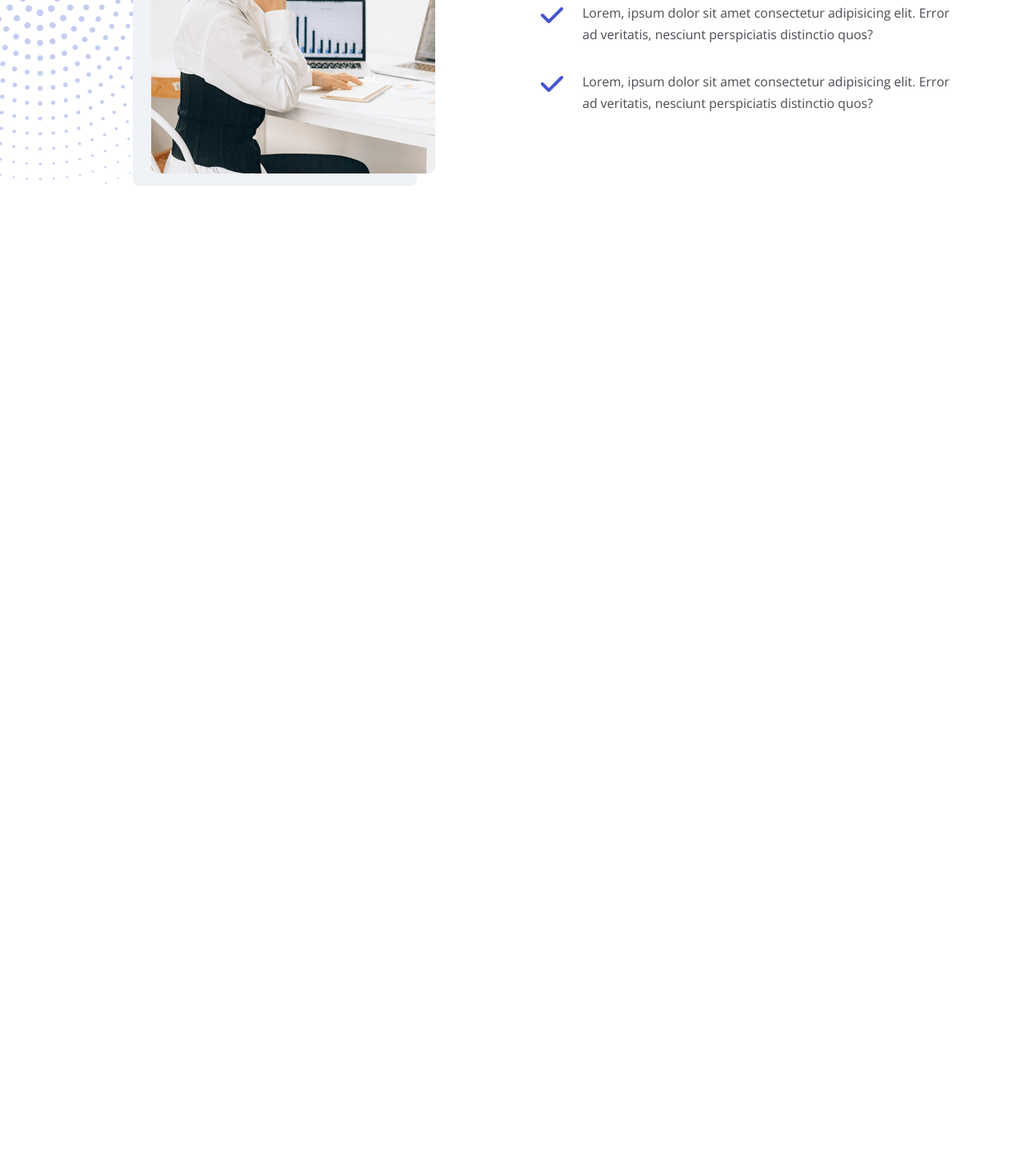
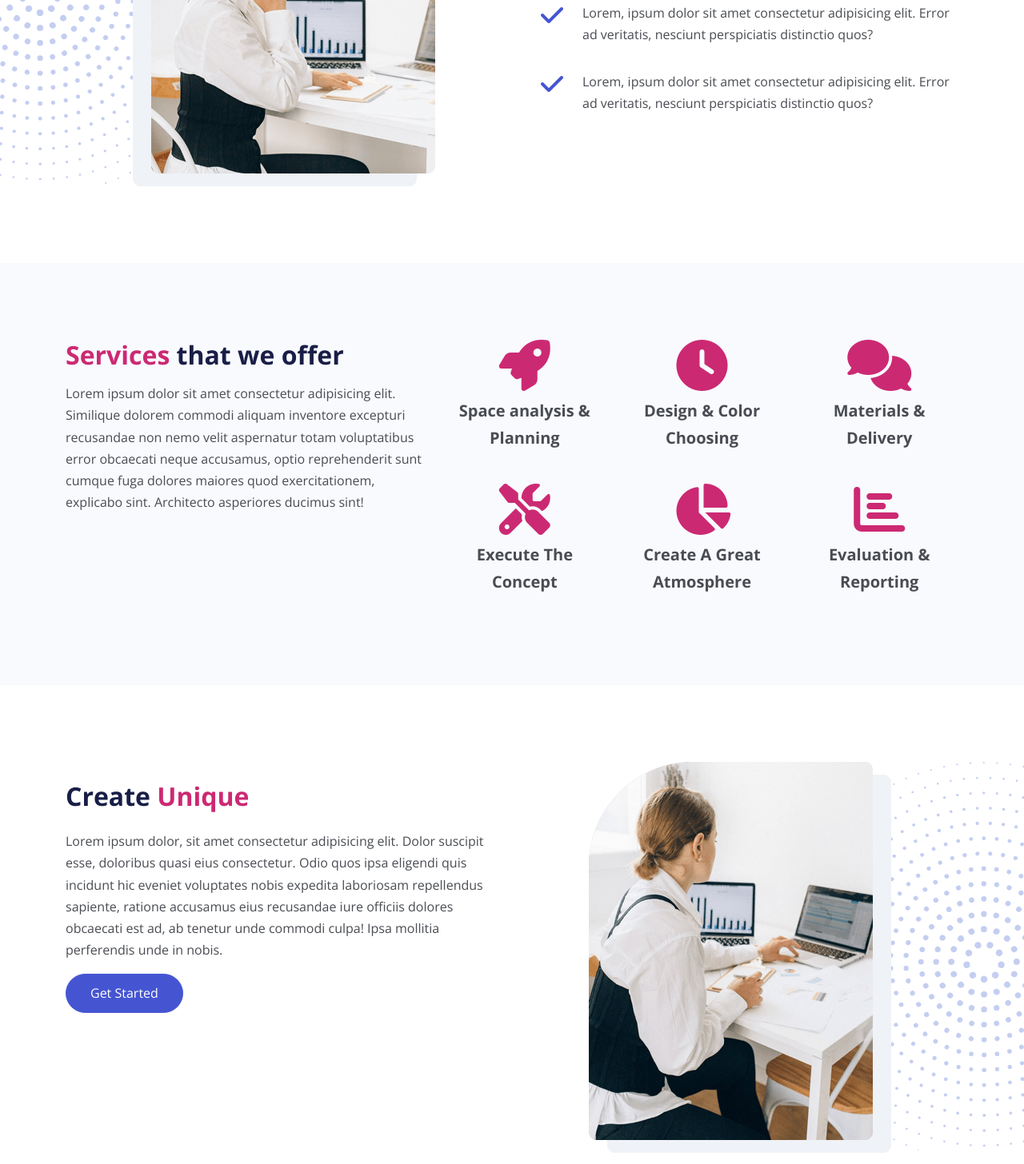
Before and after one commit to dmurawski/bootstrap, a website: page project-starter/index.html in a window 1280 px wide. Shown: the part 1868-3324 px from the top of the page at 80% size. Before the commit the page ends 2197 px from the top, so only its background shows below. Drawn offline with nearby package versions, Linux system fonts and the light colour scheme.

Commit message:
middle sections

```diff
--- a/project-starter/index.html
+++ b/project-starter/index.html
@@ -213,6 +213,130 @@
         </div>
       </div>
     </section>
+
+    <!-- Services -->
+    <section id="services" class="services bg-light py-6">
+      <div class="container">
+        <div class="row">
+          <div class="col-lg-5">
+            <div class="text-container text-center text-lg-start">
+              <h2>
+                <span class="text-secondary">Services</span> that we offer
+              </h2>
+              <p>
+                Lorem ipsum dolor sit amet consectetur adipisicing elit.
+                Similique dolorem commodi aliquam inventore excepturi recusandae
+                non nemo velit aspernatur totam voluptatibus error obcaecati
+                neque accusamus, optio reprehenderit sunt cumque fuga dolores
+                maiores quod exercitationem, explicabo sint. Architecto
+                asperiores ducimus sint!
+              </p>
+            </div>
+          </div>
+          <div class="col-lg-7">
+            <div class="row mb-4">
+              <div
+                class="col-md-4 d-flex flex-column align-items-center text-center"
+              >
+                <i class="fas fa-rocket fa-4x text-secondary mb-2"></i>
+                <p class="fs-5 fw-bold">Space analysis & Planning</p>
+              </div>
+
+              <div
+                class="col-md-4 d-flex flex-column align-items-center text-center"
+              >
+                <i class="fas fa-clock fa-4x text-secondary mb-2"></i>
+                <p class="fs-5 fw-bold">Design & Color Choosing</p>
+              </div>
+
+              <div
+                class="col-md-4 d-flex flex-column align-items-center text-center"
+              >
+                <i class="fas fa-comments fa-4x text-secondary mb-2"></i>
+                <p class="fs-5 fw-bold">Materials & Delivery</p>
+              </div>
+            </div>
+            <!-- second row -->
+            <div class="row">
+              <div
+                class="col-md-4 d-flex flex-column align-items-center text-center"
+              >
+                <i class="fas fa-tools fa-4x text-secondary mb-2"></i>
+                <p class="fs-5 fw-bold">Execute The Concept</p>
+              </div>
+              <div
+                class="col-md-4 d-flex flex-column align-items-center text-center"
+              >
+                <i class="fas fa-chart-pie fa-4x text-secondary mb-2"></i>
+                <p class="fs-5 fw-bold">Create A Great Atmosphere</p>
+              </div>
+              <div
+                class="col-md-4 d-flex flex-column align-items-center text-center"
+              >
+                <i class="fas fa-chart-bar fa-4x text-secondary mb-2"></i>
+                <p class="fs-5 fw-bold">Evaluation & Reporting</p>
+              </div>
+            </div>
+          </div>
+        </div>
+      </div>
+    </section>
+
+    <!-- Details 2 -->
+    <section
+      id="details"
+      class="details-2 position-relative my-6 overflow-hidden"
+    >
+      <img
+        src="images/decoration-star.svg"
+        alt=""
+        class="decoration-star position-absolute"
+      />
+      <div class="container position-relative z-3">
+        <div class="row">
+          <div class="col-lg-6">
+            <div class="mt-4">
+              <div class="text-container text-center text-lg-start mb-4">
+                <h2 class="mb-4">
+                  Create <span class="text-secondary">Unique</span>
+                </h2>
+                <p>
+                  Lorem ipsum dolor, sit amet consectetur adipisicing elit.
+                  Dolor suscipit esse, doloribus quasi eius consectetur. Odio
+                  quos ipsa eligendi quis incidunt hic eveniet voluptates nobis
+                  expedita laboriosam repellendus sapiente, ratione accusamus
+                  eius recusandae iure officiis dolores obcaecati est ad, ab
+                  tenetur unde commodi culpa! Ipsa mollitia perferendis unde in
+                  nobis.
+                </p>
+                <a href="article.html" class="btn btn-primary">Get Started</a>
+              </div>
+            </div>
+          </div>
+          <div class="col-lg-6">
+            <div class="image-container d-flex justify-content-center">
+              <img src="images/details-2.png" alt="" class="img-fluid" />
+            </div>
+          </div>
+        </div>
+      </div>
+    </section>
+
+    <!-- Get Quote -->
+    <section class="get-quote bg-light py-6 text-center">
+      <div class="container">
+        <div class="row">
+          <div class="col-lg-8 offset-lg-2">
+            <h4 class="lh-base">
+              Lorem ipsum dolor sit amet consectetur, adipisicing elit.
+              Accusantium unde eaque, natus cum et corrupti!
+            </h4>
+            <a href="#contact" class="btn btn-secondary btn-lg">Get Quote</a>
+          </div>
+        </div>
+      </div>
+    </section>
+
     <!-- bootstrap js -->
     <script src="js/bootstrap.bundle.min.js"></script>
     <script src="js/script.js"></script>
--- a/project-starter/scss/styles.scss
+++ b/project-starter/scss/styles.scss
@@ -45,6 +45,11 @@
   width: 500px;
 }
 
+.details-2 .decoration-star {
+  right: -200px;
+  width: 500px;
+}
+
 @media (max-width: 992px) {
   .xl-text {
     font-size: 50px;
@@ -74,6 +79,17 @@
   .header .image-container {
     margin-top: 30px;
   }
+
+  .services .col-md-4 {
+    border-bottom: 1px #ccc solid;
+    margin: 10px 0;
+  }
+  .details-2 {
+    margin-top: 20px !important;
+  }
+  .details-2 .decoration-star {
+    top: 300px;
+  }
 }
 
 @media (max-width: 576px) {
```
Also changed, not shown: project-starter/css/styles.css.
